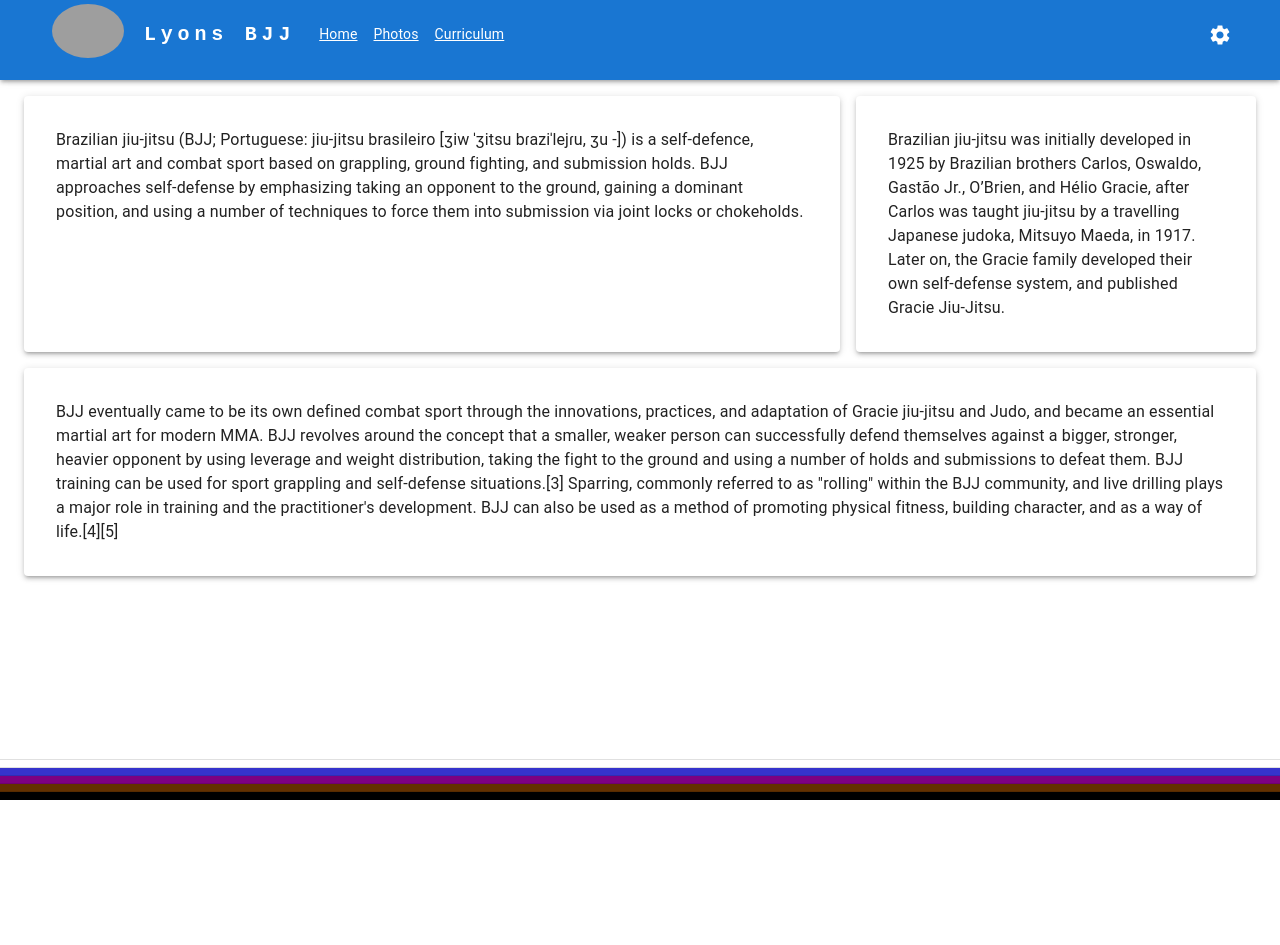
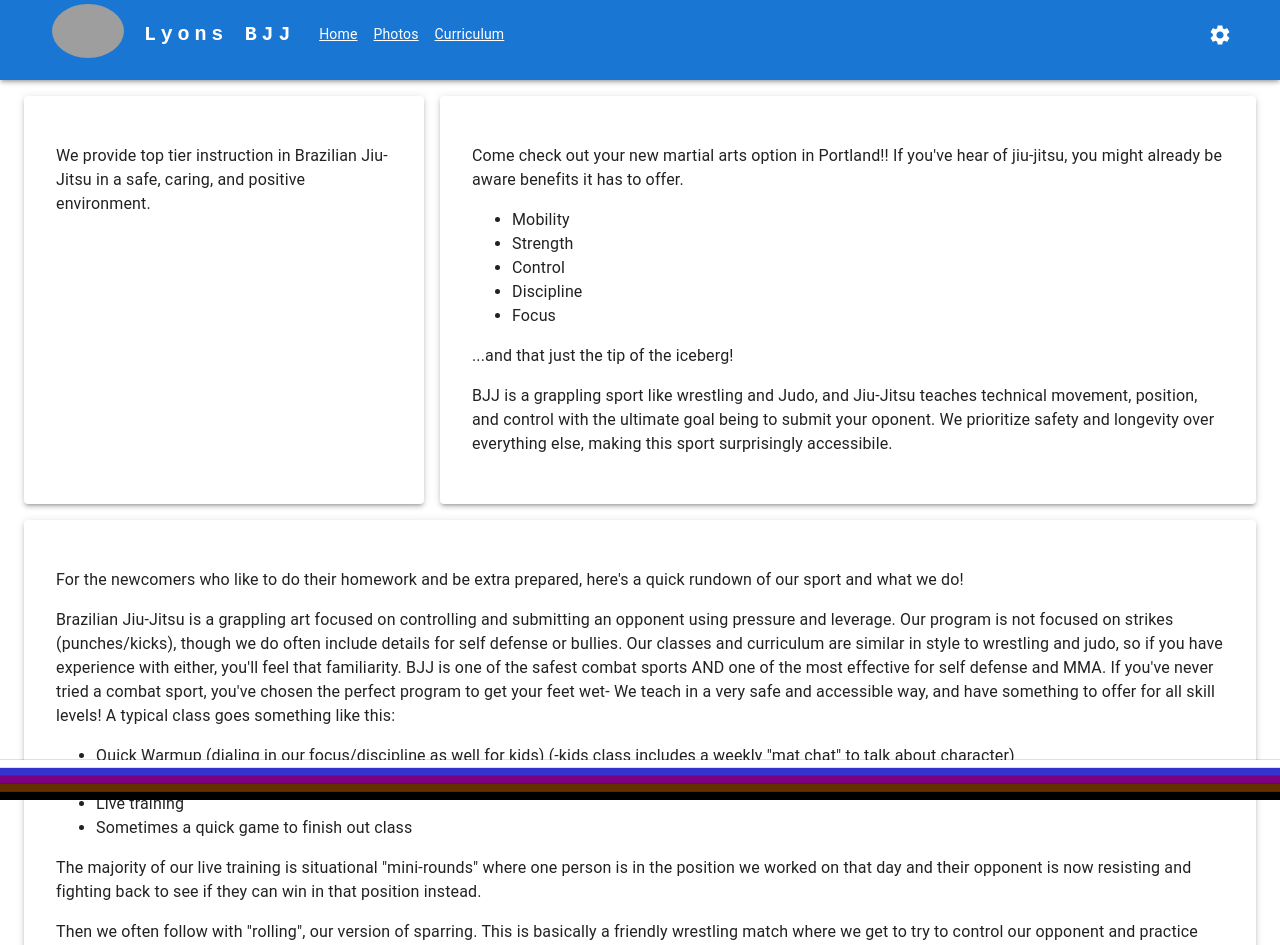
Before and after one commit to lyonsbjj/lyonsbjj.github.io, a React (Create React App) app: page / in a window 1280 px wide. Shown: the top 945 px of the page. Before the commit the page ends 800 px from the top, so only its background shows below. Built offline with nearby package versions, Linux system fonts and the light colour scheme; grey boxes are pictures that could not be loaded.

Commit message:
Add markdown

```diff
--- a/package.json
+++ b/package.json
@@ -18,6 +18,7 @@
     "@types/react-dom": "^18.2.7",
     "react": "^18.2.0",
     "react-dom": "^18.2.0",
+    "react-markdown": "^8.0.7",
     "react-router-dom": "^6.16.0",
     "react-scripts": "5.0.1",
     "typescript": "^4.9.5",
--- a/src/Pages/Home.tsx
+++ b/src/Pages/Home.tsx
@@ -1,20 +1,67 @@
 import { Grid } from "@mui/material";
 import React from "react";
-import TextContent from '../Components/TextContent';
+import TextContent from "../Components/TextContent";
+import ReactMarkdown from "react-markdown";
+
+const businessStatement = `
+We provide top tier instruction in Brazilian Jiu-Jitsu in a safe, caring, and positive environment.
+`;
+
+const blurb = `
+Come check out your new martial arts option in Portland!!
+If you've hear of jiu-jitsu, you might already be aware benefits it has to offer.
+
+- Mobility
+- Strength
+- Control
+- Discipline
+- Focus
+
+...and that just the tip of the iceberg!
+
+BJJ is a grappling sport like wrestling and Judo, and Jiu-Jitsu teaches technical movement, position, and control with the ultimate goal being to submit your oponent.
+We prioritize safety and longevity over everything else, making this sport surprisingly accessibile.
+`;
+
+const newComersBlurb = `
+For the newcomers who like to do their homework and be extra prepared, here's a quick rundown of our sport and what we do!
+
+Brazilian Jiu-Jitsu is a grappling art focused on controlling and submitting an opponent using pressure and leverage. Our program is not focused on strikes (punches/kicks), though we do often include details for self defense or bullies. Our classes and curriculum are similar in style to wrestling and judo, so if you have experience with either, you'll feel that familiarity. BJJ is one of the safest combat sports AND one of the most effective for self defense and MMA. If you've never tried a combat sport, you've chosen the perfect program to get your feet wet- We teach in a very safe and accessible way, and have something to offer for all skill levels!
+A typical class goes something like this:
+
+- Quick Warmup (dialing in our focus/discipline as well for kids)
+(-kids class includes a weekly "mat chat" to talk about character)
+- Demonstrate and drill the technique(s)
+- Live training
+- Sometimes a quick game to finish out class
+
+The majority of our live training is situational "mini-rounds" where one person is in the position we worked on that day and their opponent is now resisting and fighting back to see if they can win in that position instead.
+
+Then we often follow with "rolling", our version of sparring. This is basically a friendly wrestling match where we get to try to control our opponent and practice ANY of the positions or techniques that we know for a set amount of time. In positions we DON'T know, we are encouraged (and reminded) to be playful and explore new moves, escapes, or positions. Live training in our gym is NOT to see if we can defeat our teammates- we are all on a different journey. Live training is to help us gauge our progress against OURSELVES, and see how our technique is feeling/working.
+
+That's the secret sauce to BJJ... live training allows us to test our technique in an absolute sort of way. I never have to wonder "what would this eye gouge be like if I did it on a human?", instead I get to try my techniques (not eye gouges lol) on resisting humans every single class. The type of confidence that I've developed over the years from training this way can only be described like breathing... It's like oxygen and I cannot believe how suffocated I used to feel all the time. Fear is a powerful force these days and I am endlessly proud that I get to help people develop skills that allow them to be calm and present.
+
+Even if you have had the opportunity to step on a BJJ mat before, I guarantee you will not regret coming to check us out! Schedule's posted below, and you are welcome to drop by any time!
+
+Feel free to comment or message me with questions!`;
 
 const Home: React.FC = () => {
    return (
       <Grid container spacing={2}>
+         <Grid item sm={12} md={6} lg={4}>
+            <TextContent>
+               <ReactMarkdown children={businessStatement} />
+            </TextContent>
+         </Grid>
          <Grid item sm={12} md={6} lg={8}>
-            <TextContent>Brazilian jiu-jitsu (BJJ; Portuguese: jiu-jitsu brasileiro [ʒiw ˈʒitsu bɾaziˈlejɾu, ʒu -]) is a self-defence, martial art and combat sport based on grappling, ground fighting, and submission holds. BJJ approaches self-defense by emphasizing taking an opponent to the ground, gaining a dominant position, and using a number of techniques to force them into submission via joint locks or chokeholds.</TextContent>
-         </Grid>
-         <Grid item sm={12} md={6} lg={4}>
-            <TextContent>Brazilian jiu-jitsu was initially developed in 1925 by Brazilian brothers Carlos, Oswaldo, Gastão Jr., O’Brien, and Hélio Gracie, after Carlos was taught jiu-jitsu by a travelling Japanese judoka, Mitsuyo Maeda, in 1917. Later on, the Gracie family developed their own self-defense system, and published Gracie Jiu-Jitsu.</TextContent>
+            <TextContent>
+               <ReactMarkdown children={blurb} />
+            </TextContent>
          </Grid>
          <Grid item sm={12}>
-            <TextContent>BJJ eventually came to be its own defined combat sport through the innovations, practices, and adaptation of Gracie jiu-jitsu and Judo, and became an essential martial art for modern MMA.
-
-BJJ revolves around the concept that a smaller, weaker person can successfully defend themselves against a bigger, stronger, heavier opponent by using leverage and weight distribution, taking the fight to the ground and using a number of holds and submissions to defeat them. BJJ training can be used for sport grappling and self-defense situations.[3] Sparring, commonly referred to as "rolling" within the BJJ community, and live drilling plays a major role in training and the practitioner's development. BJJ can also be used as a method of promoting physical fitness, building character, and as a way of life.[4][5]</TextContent>
+            <TextContent>
+               <ReactMarkdown children={newComersBlurb} />
+            </TextContent>
          </Grid>
       </Grid>
    );
```
Also changed, not shown: 1 other file (tests, documents, lock files or other folders).
